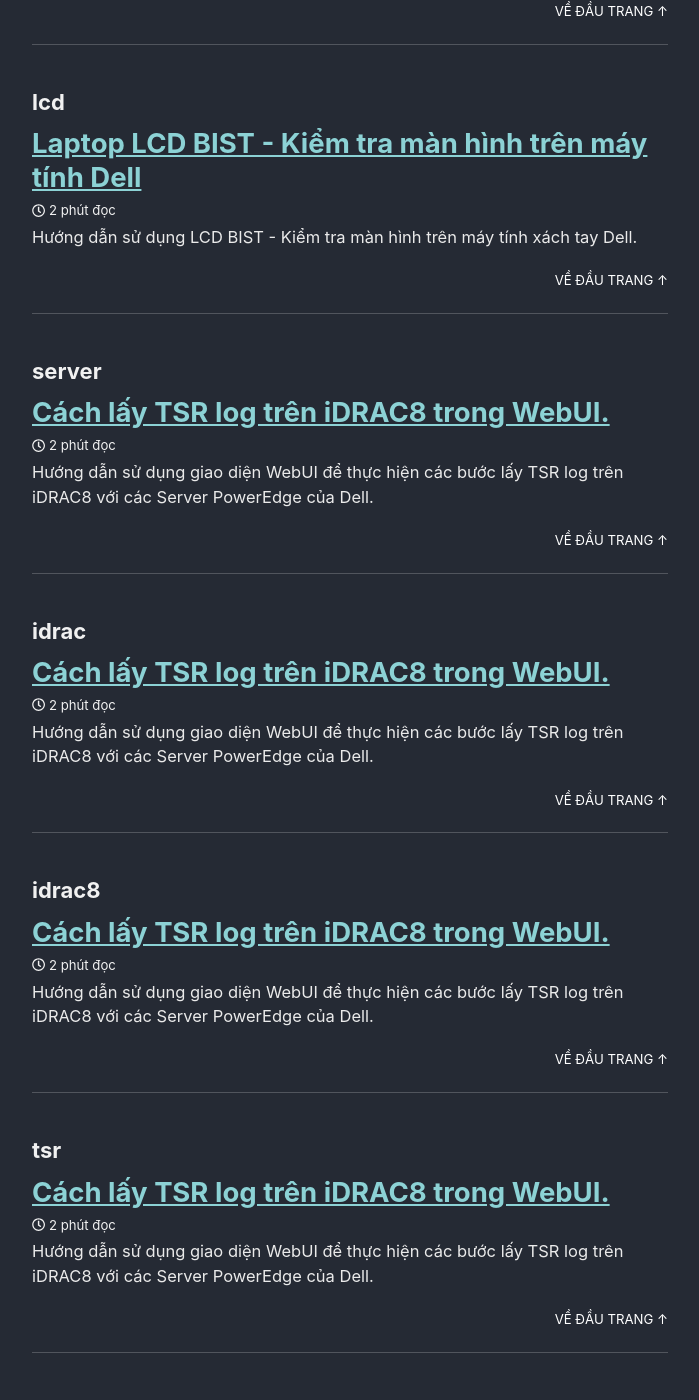
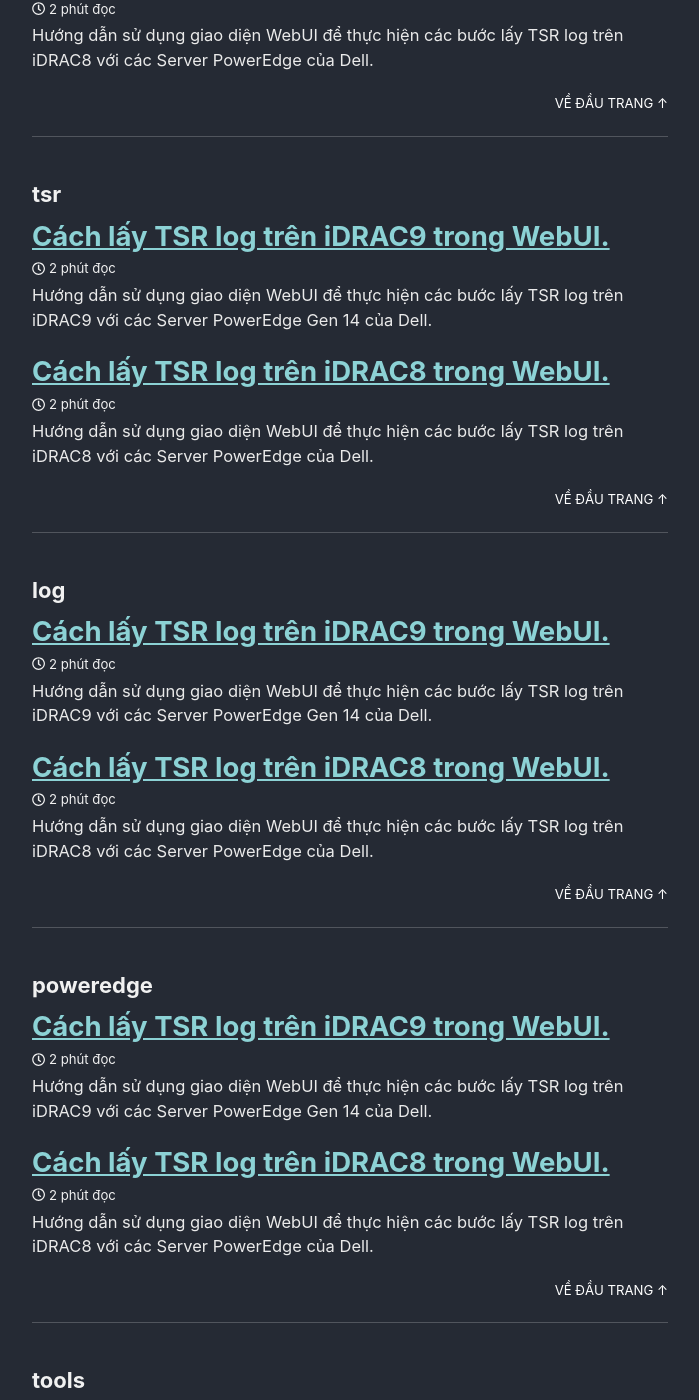
Before and after one commit to hotrokythuat/hotrokythuat.github.io, a Jekyll site: the page built from _pages/tags.md, in a window 1280 px wide and 1400 px high, scrolled down 4992 px. Shown: the whole window, without its empty margins (290-989 px from the left). Built offline with Jekyll 4.4.1, drawn with Linux system fonts in a browser that asks for light colours; cached includes are drawn as plain includes; some of the changed text lies outside the part shown.

Commit message:
Added Cách lấy TSR log trên iDRAC9 trong WebUI entry

```diff
--- a/_posts/2018-06-10-idrac8-tsr-collection.md
+++ b/_posts/2018-06-10-idrac8-tsr-collection.md
@@ -67,3 +67,7 @@ Hướng dẫn sử dụng giao diện WebUI để thực hiện các bước l
 ## Kết
 
 Bài viết đã hướng dẫn các bước thực hiện để lấy log TSR trên iDRAC8. Hi vọng nội dung hữu ích với bạn!
+
+## Tham khảo thêm
+
+- [Cách lấy TSR log trên iDRAC9 trong WebUI](/troubleshooting/tsr-collection-idrac9-webui/)
--- /dev/null
+++ b/_posts/2018-06-19-tsr-collection-idrac9-webui.md
@@ -0,0 +1,69 @@
+---
+layout: single
+classes: wide
+title: Cách lấy TSR log trên iDRAC9 trong WebUI.
+description: Các bước để lấy TSR log trên iDRAC9 với Server PowerEdge Gen 14 của Dell
+categories: [troubleshooting]
+tags: [server, idrac, idrac9, tsr, log, poweredge]
+toc: true
+---
+
+Hướng dẫn sử dụng giao diện WebUI để thực hiện các bước lấy TSR log trên iDRAC9 với các Server PowerEdge Gen 14 của Dell.
+
+## Yêu cầu
+
+- Bạn đã đăng nhập thành công vào giao diện quản lý của iDRAC9.
+- Lifecycle đang không được sử dụng tức đang không thực hiện một tác vụ nào đó. Nếu không, phải chờ tác vụ đó hoàn thành, hoặc hủy.
+
+**Lưu ý:** File TSR log sau khi đã được xuất ra hoàn thành, vui lòng lưu giữ lại tức chọn **Save/Lưu** khi trình duyệt hiện hộp thoại tải file.
+{: .notice--danger}
+
+## Các bước thực hiện
+
+1. Tại giao diện chính của iDRAC9, vào menu **Maintenance** và chuyển đến tab **SupportAssist**.
+
+    ![2019-03-26_06-25-51](/assets/media/2018-06-19-tsr-collection-idrac9-webui/2019-03-26_06-25-51.png)
+
+2. Hộp thoại **SupportAssist Registration** có thể hiện ra, bạn chọn **Cancel** rồi **Cancel Registration** để đóng.
+    ![2019-03-26_06-31-31](/assets/media/2018-06-19-tsr-collection-idrac9-webui/2019-03-26_06-31-31.png)
+
+3. Bấm vào **Start a Collection**. Chỉ định các mục tương ứng cần lấy thông tin/log ở hộp thoại **SupportAssist Collection**. Tương tự như trên iDRAC8, chúng ta có một số mục như:
+
+    - *System Infomation*: mặc định.
+    - *Storage Logs*: cần thiết, đặc biệt với những trường hợp liên quan đến các thành phần lưu trữ.
+    - *OS and Application Data*: có thể thêm để kiểm tra các vấn đề liên quan đến hệ điều hành.
+    - *Debug log*: các thông tin khác bổ sung.
+    - **Chỉ định nơi lưu trữ file log**:
+        - *Send Now*: gửi gói log tới hệ thống của Dell để phục vụ việc chuẩn đoán.
+        - *Save Locally*: lưu về máy. Khuyến nghị.
+        - *Save to Network*: chỉ định thư mục mạng để lưu trữ, *SMB/CIFS* hoặc *NFS*.
+    - Bấm **Collect** để bắt đầu.
+
+    ![2019-03-26_06-48-59](/assets/media/2018-06-19-tsr-collection-idrac9-webui/2019-03-26_06-48-59.png)
+
+4. Quá trình thực hiện đang được tiến hành. Phần trăm tiến trình được hiển thị trực quan:
+
+    - Thời gian hoàn thành phụ thuộc vào các thành phần cần lấy và cấu hình hay các thành phần của máy.
+    - Có thể 7 đến 10 phút hoặc hơn.
+    - Có thể vào **Job Queue** để xem hàng đợi các công việc đang được xử lý.
+
+    ![2019-03-26_07-10-54](/assets/media/2018-06-19-tsr-collection-idrac9-webui/2019-03-26_07-10-54.png)
+
+5. Chương trình thông báo hoàn thành.
+
+    - Bấm **OK** để hoàn thành.
+    - Chọn **Save** khi được hỏi để lưu file zip đã được xuất ra.
+
+    ![2019-03-26_22-10-46](/assets/media/2018-06-19-tsr-collection-idrac9-webui/2019-03-26_22-10-46.png)
+
+6. Hoàn thành. Bạn copy/gửi file TSR log đã xuất ra cho bộ phận hỗ trợ.
+
+    - Tên file: **TSR năm tháng ngày giờ _ số service tag**.zip
+
+## Kết
+
+Bài viết đã hướng dẫn các bước thực hiện để lấy log TSR trên iDRAC9. Hi vọng nội dung hữu ích với bạn!
+
+## Tham khảo thêm
+
+- [Cách lấy TSR log trên iDRAC8 trong WebUI](/troubleshooting/idrac8-tsr-collection/)
```
Also changed, not shown: assets/media/2018-06-19-tsr-collection-idrac9-webui/2019-03-26_06-25-51.png (added), assets/media/2018-06-19-tsr-collection-idrac9-webui/2019-03-26_06-31-31.png (added), assets/media/2018-06-19-tsr-collection-idrac9-webui/2019-03-26_06-48-59.png (added), assets/media/2018-06-19-tsr-collection-idrac9-webui/2019-03-26_07-10-54.png (added), assets/media/2018-06-19-tsr-collection-idrac9-webui/2019-03-26_22-10-46.png (added).
